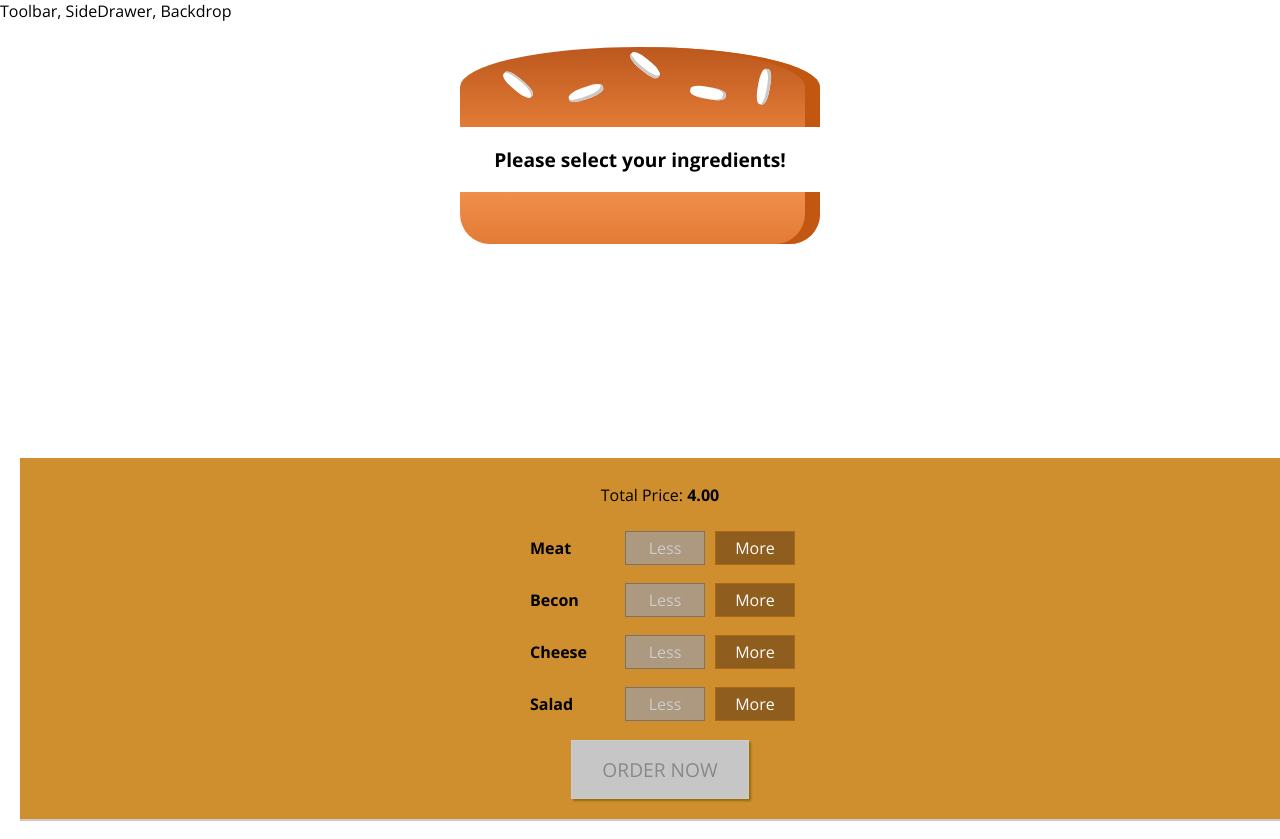
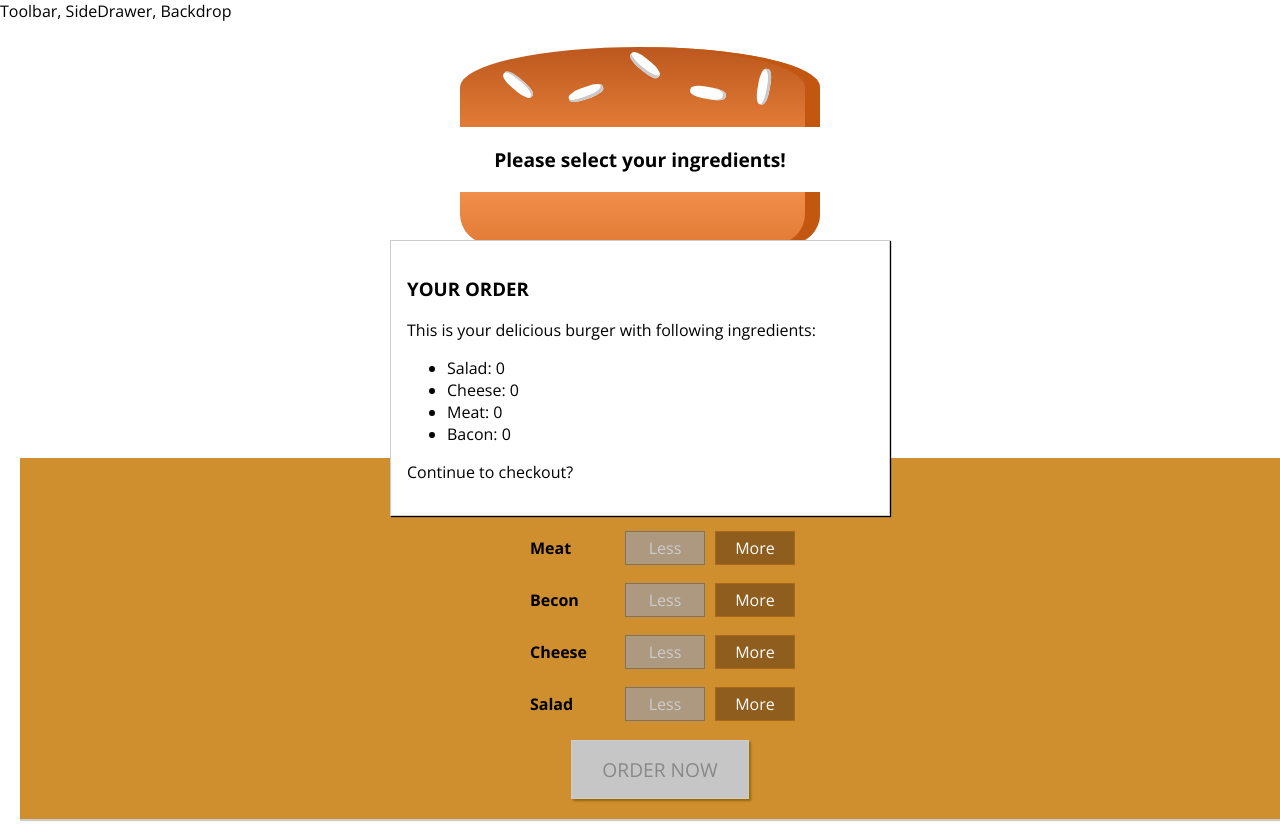
Before and after one commit to ZosiaSub/burger-builder-app-react, a React app: page /burgerBuilder in a window 1280 px wide. Built offline with nearby package versions, Linux system fonts and the light colour scheme.

Commit message:
Add BurgerSummary component

```diff
--- /dev/null
+++ b/src/components/Burger/BurgerSummary/BurgerSummary.js
@@ -0,0 +1,25 @@
+import React from 'react';
+import Aux from '../../../hoc/Wrapper';
+
+const burgerSummary = (props) => {
+    const { ingredients } = props;
+    const summaryIngredients = Object.keys(ingredients).map((key) => {
+        return (
+            <li key={key}>
+                <span style={{ textTransform: 'capitalize' }}>{key}</span>: {ingredients[key]}
+            </li> );
+    });
+    return (
+        <Aux>
+            <h3>YOUR ORDER</h3>
+            <p>This is your delicious burger with following ingredients:</p>
+            <ul>
+                {summaryIngredients}
+            </ul>
+            <p>Continue to checkout?</p>
+
+        </Aux>
+    )
+}
+
+export default burgerSummary;
--- /dev/null
+++ b/src/components/UI/Modal/Modal.css
@@ -0,0 +1,20 @@
+.Modal {
+    position: fixed;
+    z-index: 500;
+    background-color: white;
+    width: 70%;
+    border: 1px solid #ccc;
+    box-shadow: 1px 1px 1px black;
+    padding: 16px;
+    left: 15%;
+    top: 30%;
+    box-sizing: border-box;
+    transition: all 0.3s ease-out;
+}
+
+@media (min-width: 600px) {
+    .Modal {
+        width: 500px;
+        left: calc(50% - 250px);
+    }
+}
--- /dev/null
+++ b/src/components/UI/Modal/Modal.js
@@ -0,0 +1,10 @@
+import React from 'react';
+
+import classes from "./Modal.css";
+
+const modal = (props) => (
+    <div className={classes.Modal}>
+        {props.children}
+    </div>
+)
+export default modal;
--- a/src/containers/BurgerBuilder/BurgerBuilder.js
+++ b/src/containers/BurgerBuilder/BurgerBuilder.js
@@ -2,6 +2,8 @@
 import Aux from '../../hoc/Wrapper';
 import Burger from '../../components/Burger/Burger';
 import BuildConstrols from '../../../src/components/Burger/BuildControls/BuildControls';
+import Modal from '../../components/UI/Modal/Modal';
+import BurgerSummary from '../../components/Burger/BurgerSummary/BurgerSummary';
 
 class BurgerBuilder extends Component {
     state = {
@@ -73,6 +75,9 @@
         }
         return (
             <Aux>
+                <Modal>
+                    <BurgerSummary ingredients={this.state.ingredients} />
+                </Modal>
                 <Burger ingredients={this.state.ingredients} />
                 <BuildConstrols
                     addHandler={this.addIngredientHandler}
```
Also changed, not shown: src/components/UI/Backdrop.js (added).
